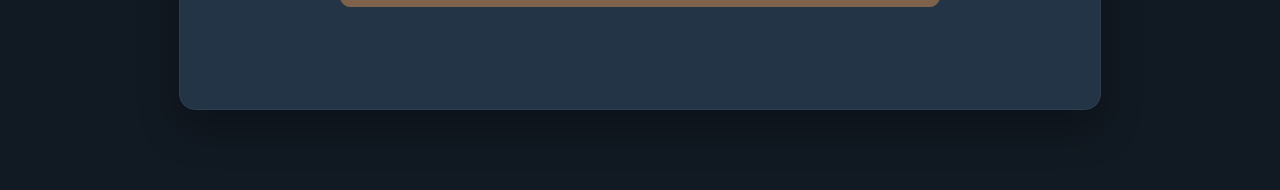
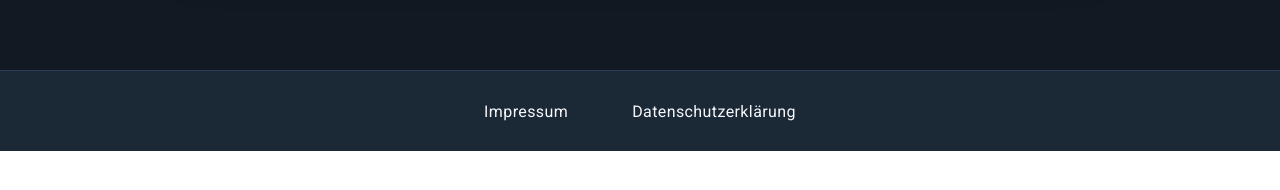
Before and after one commit to ErsanBihorac/autoankauf, an Angular app: page / in a window 1280 px wide. Shown: the part 1813-2003 px from the top of the page. After the commit the page ends 1964 px from the top, so only its background shows below. Built offline with nearby package versions, Linux system fonts and the light colour scheme; no server answers; a web font is replaced by a local one.

Commit message:
feat: created footer

```diff
--- /dev/null
+++ b/src/app/components/footer/footer.html
@@ -0,0 +1,8 @@
+<div class="wrapper">
+  <section class="footer">
+    <div class="footer_selection">
+      <span routerLink="/imprint"  class="footer_option">Impressum</span>
+      <span routerLink="/privacy-policy"  class="footer_option">Datenschutzerklärung</span>
+    </div>
+  </section>
+</div>
--- /dev/null
+++ b/src/app/components/footer/scss/footer.scss
@@ -0,0 +1,63 @@
+@use '../../../styles/colors' as color;
+
+.wrapper {
+  width: 100%;
+  background-color: color.$bg-primary;
+  display: flex;
+  justify-content: center;
+  border-top: 1px solid color.$border-subtle;
+}
+
+.footer {
+  max-width: 1400px;
+  width: 100%;
+  height: 80px;
+  display: flex;
+  justify-content: space-evenly;
+  flex-direction: row;
+  align-items: center;
+
+  &_logo {
+    height: 64px;
+    width: 64px;
+    background-color: transparent;
+    border-radius: 8px;
+    padding: 0;
+    object-fit: contain;
+  }
+
+  &_selection {
+    display: flex;
+    align-items: center;
+    color: color.$font-primary;
+    font-size: 16px;
+    font-weight: 400;
+    letter-spacing: 0.4px;
+    gap: 64px;
+
+    @media (max-width: 440px) {
+      gap: 32px;
+    }
+  }
+
+  &_option {
+    display: flex;
+    justify-content: center;
+    white-space: nowrap;
+    cursor: pointer;
+    transition: color 200ms ease;
+
+    &:hover {
+      color: color.$bg-secondary;
+    }
+  }
+
+  &_empty {
+    height: 64px;
+    width: 64px;
+
+    @media (max-width: 640px) {
+      display: none;
+    }
+  }
+}
--- a/src/app/components/intro/scss/intro.scss
+++ b/src/app/components/intro/scss/intro.scss
@@ -12,7 +12,7 @@
 .intro {
   max-width: 1400px;
   width: 100%;
-  height: 800px;
+  height: 640px;
   display: flex;
   flex-direction: column;
   align-items: center;
--- a/src/app/components/landing-page/landing-page.html
+++ b/src/app/components/landing-page/landing-page.html
@@ -1,3 +1,4 @@
 <app-nav></app-nav>
 <app-intro></app-intro>
 <app-car-details></app-car-details>
+<app-footer></app-footer>
--- a/src/app/components/landing-page/landing-page.ts
+++ b/src/app/components/landing-page/landing-page.ts
@@ -2,10 +2,11 @@ import { Component } from '@angular/core';
 import { Nav } from '../nav/nav';
 import { Intro } from '../intro/intro';
 import { CarDetails } from '../car-details/car-details';
+import { Footer } from "../footer/footer";
 
 @Component({
   selector: 'app-landing-page',
-  imports: [Nav, Intro, CarDetails],
+  imports: [Nav, Intro, CarDetails, Footer],
   templateUrl: './landing-page.html',
   styleUrl: './scss/landing-page.scss',
 })
```
Also changed, not shown: src/app/components/footer/footer.ts (added, +12 -0 lines).
